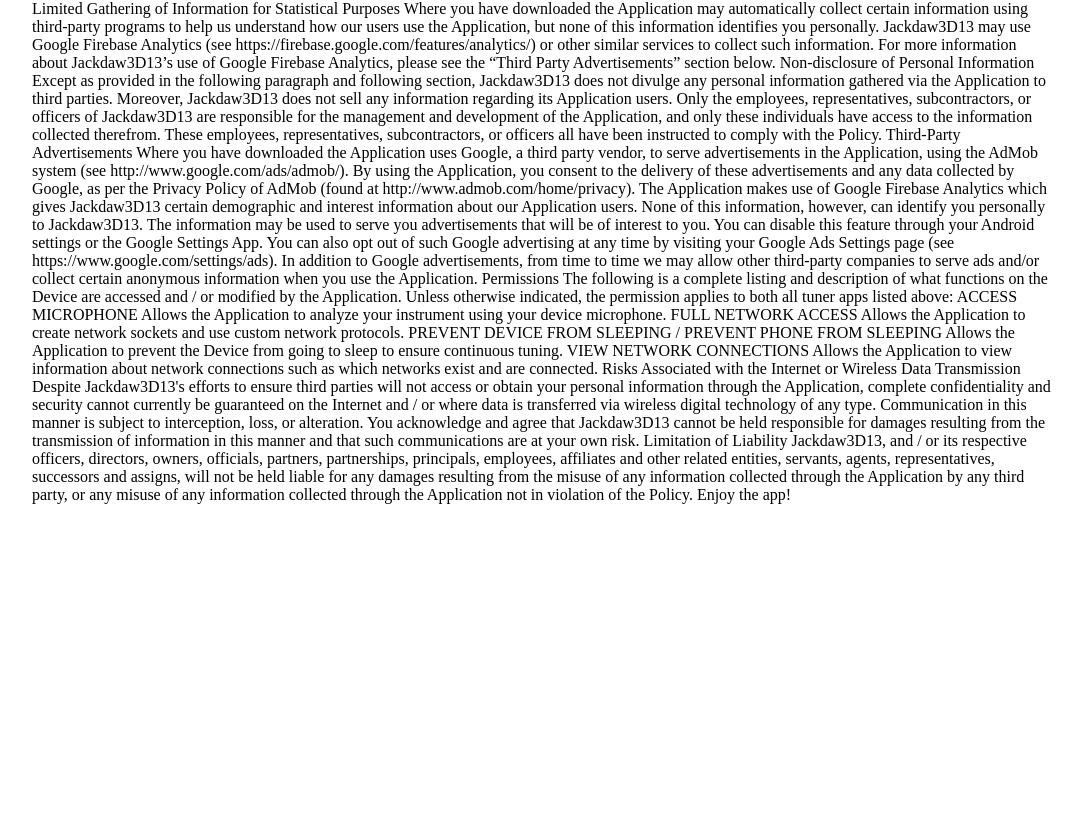
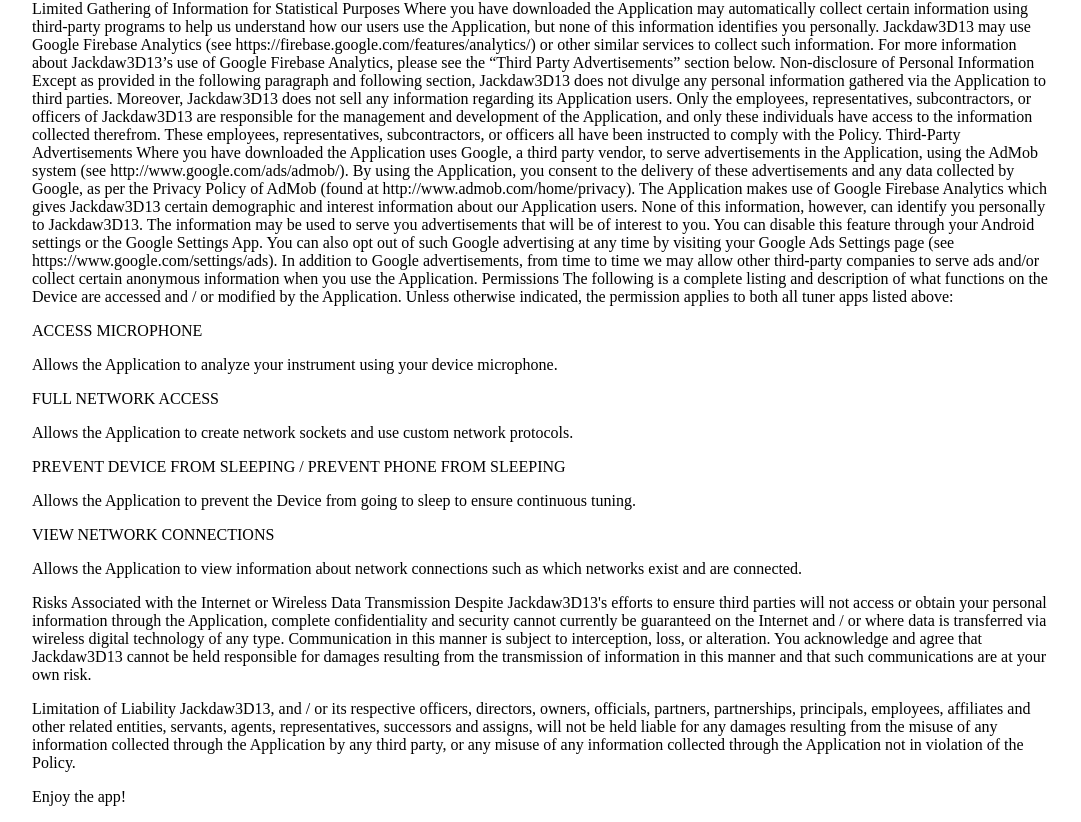
Before and after one commit to jackdaw3d13/jackdaw3d13, a plain HTML site: page index.html in a window 1280 px wide. Shown: the part 476-1298 px from the top of the page, without its empty margins (96-1177 px from the left). Before the commit the page ends 988 px from the top, so only its background shows below. Drawn offline with Linux system fonts and the light colour scheme.

Commit message:
Update index.html

```diff
--- a/index.html
+++ b/index.html
@@ -37,29 +37,27 @@
 Permissions
 The following is a complete listing and description of what functions on the Device are accessed and / or modified by the Application. Unless otherwise indicated, the permission applies to both all tuner apps listed above:
 
-ACCESS MICROPHONE
+<p>ACCESS MICROPHONE</p>
 
-Allows the Application to analyze your instrument using your device microphone.
+<p>Allows the Application to analyze your instrument using your device microphone.</p>
 
-FULL NETWORK ACCESS
+<p>FULL NETWORK ACCESS</p>
 
-Allows the Application to create network sockets and use custom network protocols.
+<p>Allows the Application to create network sockets and use custom network protocols.</p>
 
-PREVENT DEVICE FROM SLEEPING / PREVENT PHONE FROM SLEEPING
+<p>PREVENT DEVICE FROM SLEEPING / PREVENT PHONE FROM SLEEPING</p>
 
-Allows the Application to prevent the Device from going to sleep to ensure continuous tuning.
+<p>Allows the Application to prevent the Device from going to sleep to ensure continuous tuning.</p>
 
-VIEW NETWORK CONNECTIONS
+<p>VIEW NETWORK CONNECTIONS</p>
 
-Allows the Application to view information about network connections such as which networks exist and are connected.
+<p>Allows the Application to view information about network connections such as which networks exist and are connected.</p>
 
-Risks Associated with the Internet or Wireless Data Transmission
-Despite Jackdaw3D13's efforts to ensure third parties will not access or obtain your personal information through the Application, complete confidentiality and security cannot currently be guaranteed on the Internet and / or where data is transferred via wireless digital technology of any type. Communication in this manner is subject to interception, loss, or alteration. You acknowledge and agree that Jackdaw3D13 cannot be held responsible for damages resulting from the transmission of information in this manner and that such communications are at your own risk.
+<p>Risks Associated with the Internet or Wireless Data Transmission Despite Jackdaw3D13's efforts to ensure third parties will not access or obtain your personal information through the Application, complete confidentiality and security cannot currently be guaranteed on the Internet and / or where data is transferred via wireless digital technology of any type. Communication in this manner is subject to interception, loss, or alteration. You acknowledge and agree that Jackdaw3D13 cannot be held responsible for damages resulting from the transmission of information in this manner and that such communications are at your own risk.</p>
 
-Limitation of Liability
-Jackdaw3D13, and / or its respective officers, directors, owners, officials, partners, partnerships, principals, employees, affiliates and other related entities, servants, agents, representatives, successors and assigns, will not be held liable for any damages resulting from the misuse of any information collected through the Application by any third party, or any misuse of any information collected through the Application not in violation of the Policy.
+<p>Limitation of Liability Jackdaw3D13, and / or its respective officers, directors, owners, officials, partners, partnerships, principals, employees, affiliates and other related entities, servants, agents, representatives, successors and assigns, will not be held liable for any damages resulting from the misuse of any information collected through the Application by any third party, or any misuse of any information collected through the Application not in violation of the Policy.</p>
 
-Enjoy the app!
+<p>Enjoy the app!</p>
 </div>
   </body>
 </html>
```
